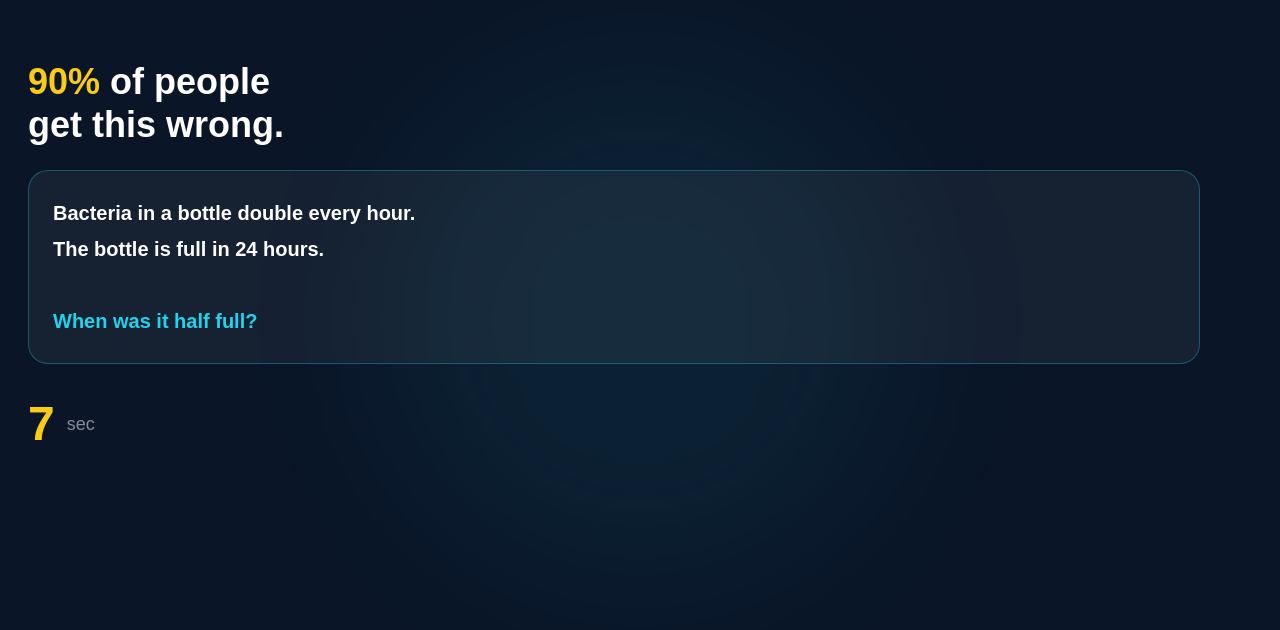
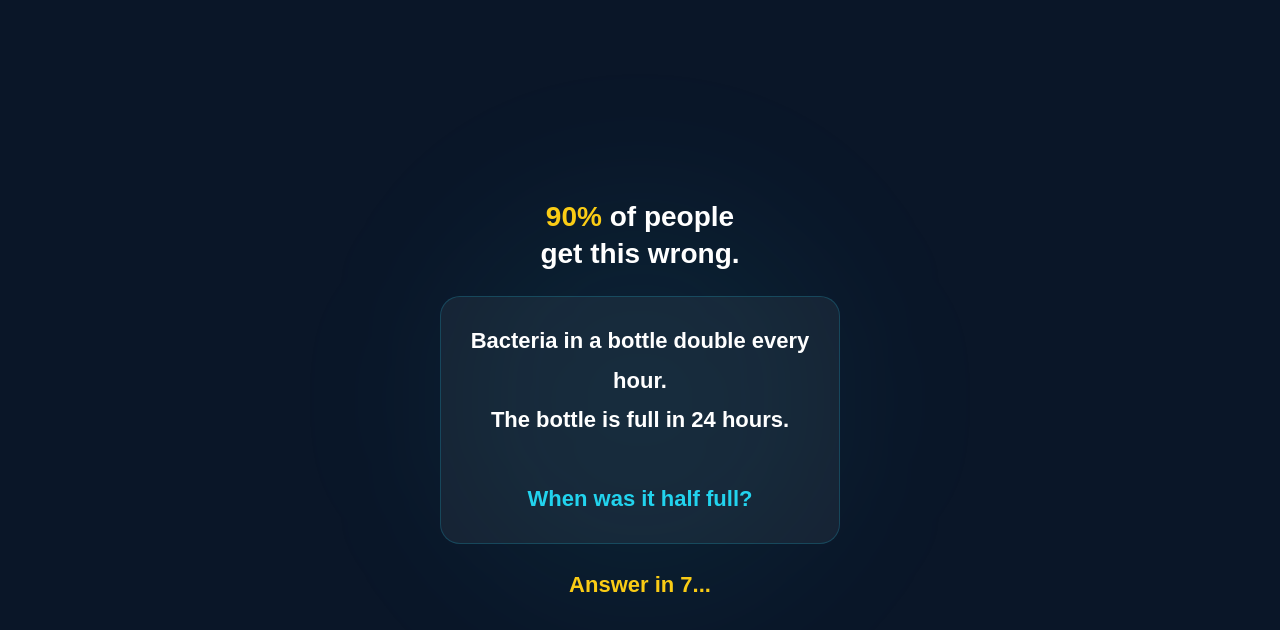
Before and after one commit to vegali915/mathnique, a Next.js app: page /vid-m9x3k2 in a window 1280 px wide. Shown: the top 630 px of the page. Built offline with nearby package versions, Linux system fonts and the light colour scheme.

Commit message:
Redesign video page with centered layout

```diff
--- a/app/vid-m9x3k2/page.tsx
+++ b/app/vid-m9x3k2/page.tsx
@@ -38,12 +38,9 @@ export default function VideoPage() {
       backgroundColor: '#0A1628',
       display: 'flex',
       flexDirection: 'column',
-      alignItems: 'flex-start',
-      justifyContent: 'flex-start',
-      paddingTop: '60px',
-      paddingBottom: '200px',
-      paddingLeft: '28px',
-      paddingRight: '80px',
+      alignItems: 'center',
+      justifyContent: 'center',
+      padding: '24px',
       overflow: 'hidden',
       position: 'relative',
     }}>
@@ -51,11 +48,11 @@ export default function VideoPage() {
       {/* 背景グロー */}
       <div style={{
         position: 'absolute',
-        top: '40%',
+        top: '50%',
         left: '50%',
         transform: 'translate(-50%, -50%)',
-        width: '500px',
-        height: '500px',
+        width: '400px',
+        height: '400px',
         backgroundColor: 'rgba(34,211,238,0.06)',
         borderRadius: '50%',
         filter: 'blur(80px)',
@@ -67,8 +64,10 @@ export default function VideoPage() {
         <div style={{
           display: 'flex',
           flexDirection: 'column',
+          alignItems: 'center',
           gap: '24px',
           width: '100%',
+          maxWidth: '400px',
           position: 'relative',
           zIndex: 10,
         }}>
@@ -78,12 +77,13 @@ export default function VideoPage() {
             opacity: showHook ? 1 : 0,
             transform: showHook ? 'translateY(0)' : 'translateY(-20px)',
             transition: 'opacity 0.6s ease, transform 0.6s ease',
+            textAlign: 'center',
           }}>
             <p style={{
-              fontSize: '36px',
+              fontSize: '28px',
               fontWeight: 'bold',
               color: 'white',
-              lineHeight: '1.2',
+              lineHeight: '1.3',
             }}>
               <span style={{color: '#facc15'}}>90%</span> of people<br />get this wrong.
             </p>
@@ -95,12 +95,14 @@ export default function VideoPage() {
             transform: showQuestion ? 'translateY(0)' : 'translateY(20px)',
             transition: 'opacity 0.6s ease, transform 0.6s ease',
             backgroundColor: 'rgba(255,255,255,0.05)',
-            border: '1px solid rgba(34,211,238,0.3)',
+            border: '1px solid rgba(34,211,238,0.2)',
             borderRadius: '20px',
             padding: '24px',
+            width: '100%',
+            textAlign: 'center',
           }}>
             <p style={{
-              fontSize: '20px',
+              fontSize: '22px',
               fontWeight: 'bold',
               color: 'white',
               lineHeight: '1.8',
@@ -115,23 +117,18 @@ export default function VideoPage() {
           {/* カウントダウン */}
           {phase === 1 && (
             <div style={{
-              display: 'flex',
-              alignItems: 'center',
-              gap: '12px',
+              textAlign: 'center',
+              animation: 'fadeIn 0.3s ease',
             }}>
               <p style={{
-                fontSize: '48px',
+                fontSize: '22px',
                 fontWeight: 'bold',
                 color: countdown <= 3 ? '#ef4444' : '#facc15',
                 transition: 'color 0.3s ease',
                 fontVariantNumeric: 'tabular-nums',
               }}>
-                {countdown}
+                Answer in {countdown}...
               </p>
-              <p style={{
-                fontSize: '18px',
-                color: 'rgba(255,255,255,0.5)',
-              }}>sec</p>
             </div>
           )}
         </div>
@@ -142,22 +139,23 @@ export default function VideoPage() {
         <div style={{
           display: 'flex',
           flexDirection: 'column',
-          alignItems: 'flex-start',
+          alignItems: 'center',
           justifyContent: 'center',
           gap: '16px',
           width: '100%',
-          height: '100%',
+          maxWidth: '400px',
           position: 'relative',
           zIndex: 10,
           animation: 'fadeIn 0.4s ease',
+          textAlign: 'center',
         }}>
           <p style={{
-            fontSize: '20px',
-            color: 'rgba(255,255,255,0.6)',
-            letterSpacing: '0.1em',
+            fontSize: '16px',
+            color: 'rgba(255,255,255,0.5)',
+            letterSpacing: '0.15em',
           }}>THE ANSWER IS</p>
           <p style={{
-            fontSize: '56px',
+            fontSize: '48px',
             fontWeight: 'bold',
             color: '#22d3ee',
             animation: 'scaleIn 0.4s ease',
@@ -171,28 +169,32 @@ export default function VideoPage() {
         <div style={{
           display: 'flex',
           flexDirection: 'column',
+          alignItems: 'center',
           gap: '16px',
           width: '100%',
+          maxWidth: '400px',
           position: 'relative',
           zIndex: 10,
           animation: 'fadeIn 0.4s ease',
         }}>
           <div style={{
             backgroundColor: 'rgba(255,255,255,0.05)',
-            border: '1px solid rgba(34,211,238,0.3)',
+            border: '1px solid rgba(34,211,238,0.2)',
             borderRadius: '20px',
             padding: '28px',
+            width: '100%',
             display: 'flex',
             flexDirection: 'column',
             gap: '8px',
+            textAlign: 'center',
           }}>
-            <p style={{fontSize: '22px', fontWeight: 'bold', color: '#22d3ee', animation: 'fadeIn 0.4s ease 0s both'}}>Answer: 23 hours</p>
-            <br />
-            <p style={{fontSize: '20px', color: 'white', lineHeight: '1.6', animation: 'fadeIn 0.4s ease 0.3s both'}}>If it doubles every hour,</p>
-            <p style={{fontSize: '20px', color: 'white', lineHeight: '1.6', animation: 'fadeIn 0.4s ease 0.6s both'}}>then one hour before full</p>
-            <p style={{fontSize: '20px', color: 'white', lineHeight: '1.6', animation: 'fadeIn 0.4s ease 0.9s both'}}>it's half full.</p>
-            <br />
-            <p style={{fontSize: '20px', color: 'white', lineHeight: '1.6', animation: 'fadeIn 0.4s ease 1.2s both'}}>So it's 23 hours.</p>
+            <p style={{fontSize: '20px', fontWeight: 'bold', color: '#22d3ee', animation: 'fadeIn 0.4s ease 0s both'}}>Answer: 23 hours</p>
+            <div style={{height: '8px'}} />
+            <p style={{fontSize: '18px', color: 'white', lineHeight: '1.6', animation: 'fadeIn 0.4s ease 0.3s both'}}>If it doubles every hour,</p>
+            <p style={{fontSize: '18px', color: 'white', lineHeight: '1.6', animation: 'fadeIn 0.4s ease 0.6s both'}}>then one hour before full</p>
+            <p style={{fontSize: '18px', color: 'white', lineHeight: '1.6', animation: 'fadeIn 0.4s ease 0.9s both'}}>it's half full.</p>
+            <div style={{height: '8px'}} />
+            <p style={{fontSize: '18px', color: 'white', lineHeight: '1.6', animation: 'fadeIn 0.4s ease 1.2s both'}}>So it's 23 hours.</p>
           </div>
         </div>
       )}
@@ -202,20 +204,21 @@ export default function VideoPage() {
         <div style={{
           display: 'flex',
           flexDirection: 'column',
-          alignItems: 'flex-start',
+          alignItems: 'center',
           justifyContent: 'center',
           gap: '16px',
           width: '100%',
-          height: '100%',
+          maxWidth: '400px',
           position: 'relative',
           zIndex: 10,
           animation: 'fadeIn 0.4s ease',
+          textAlign: 'center',
         }}>
           <p style={{
-            fontSize: '32px',
+            fontSize: '22px',
             fontWeight: 'bold',
             color: 'white',
-            lineHeight: '1.4',
+            lineHeight: '1.6',
           }}>
             Want more?<br />
             <span style={{color: '#22d3ee'}}>Mathnique</span> — link in bio.<br />
```
